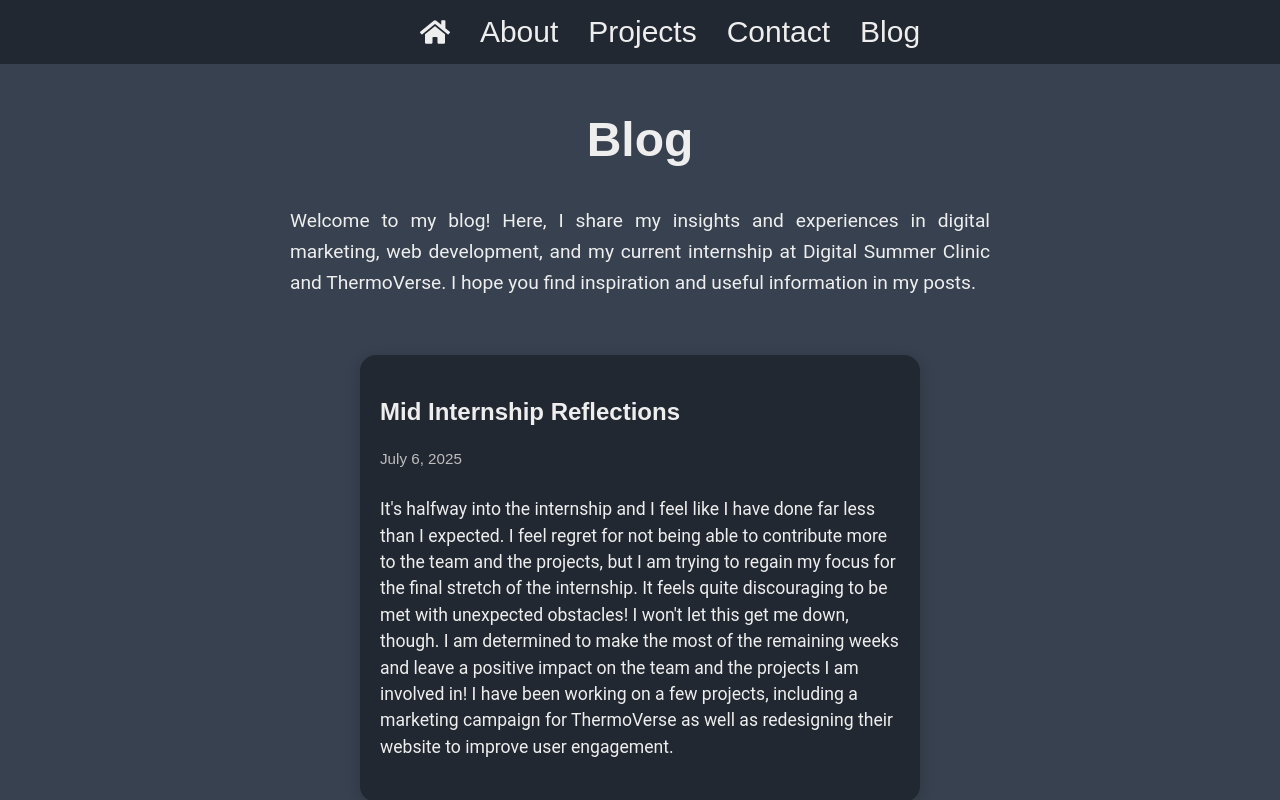
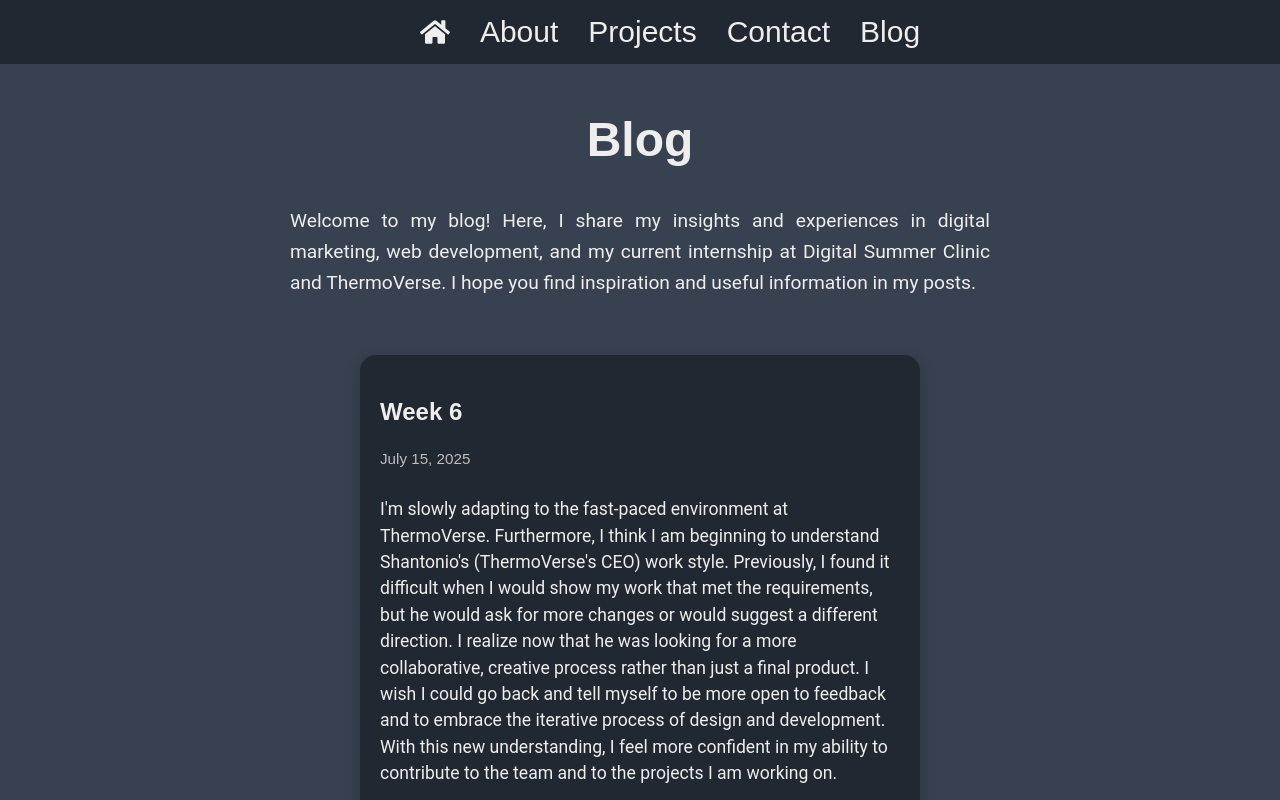
Before and after one commit to WhaleAnchor/AC-React-Portfolio, a React (Create React App) app: page /blog in a window 1280 px wide. Shown: the top 800 px of the page. Built offline with nearby package versions, Linux system fonts and the light colour scheme.

Commit message:
Weekly update

```diff
--- a/src/components/Blog.js
+++ b/src/components/Blog.js
@@ -123,6 +123,12 @@
 const Blog = () => {
   const blogPosts = [
     {
+      title: 'Week 6',
+      date: 'July 15, 2025',
+      content: `I'm slowly adapting to the fast-paced environment at ThermoVerse. Furthermore, I think I am beginning to understand Shantonio's (ThermoVerse's CEO) work style. Previously, I found it difficult when I would show my work that met the requirements, but he would ask for more changes or would suggest a different direction. I realize now that he was looking for a more collaborative, creative process rather than just a final product. I wish I could go
+      back and tell myself to be more open to feedback and to embrace the iterative process of design and development. With this new understanding, I feel more confident in my ability to contribute to the team and to the projects I am working on.`
+    },
+    {
       title: 'Mid Internship Reflections',
       date: 'July 6, 2025',
       content: `It's halfway into the internship and I feel like I have done far less than I expected. I feel regret for not being able to contribute more to the team and the projects, but I am trying to regain my focus for the final stretch of the internship.
```
